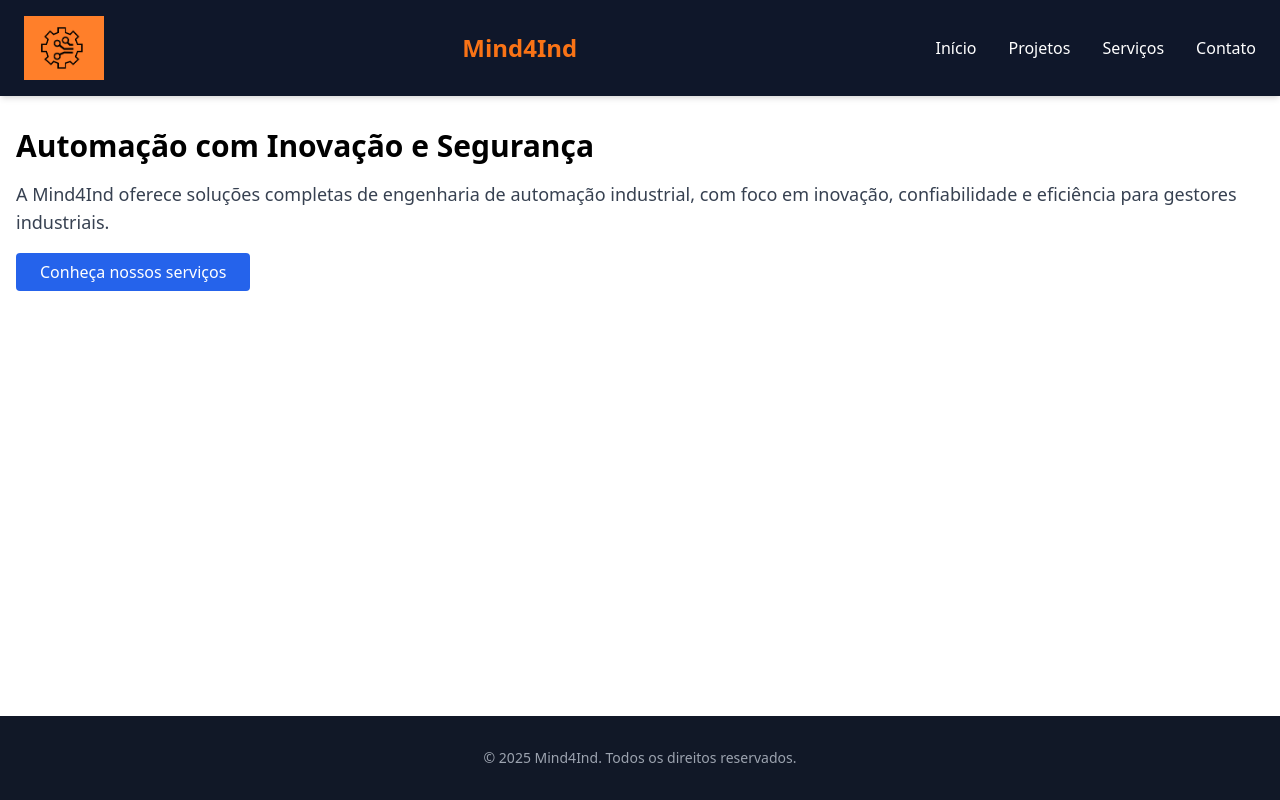
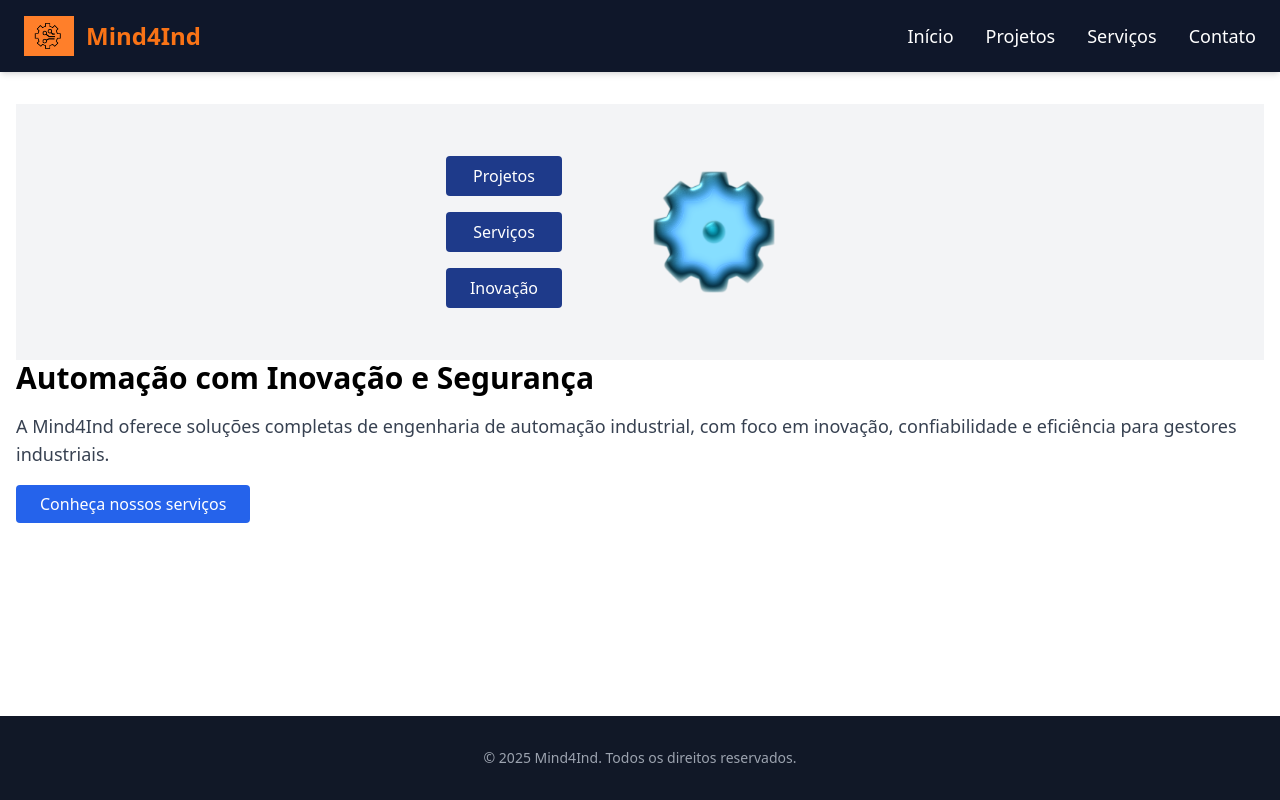
Before and after one commit to Eng-Claudio/site-Automacao, a Next.js app: page / in a window 1280 px wide. Built offline with nearby package versions, Linux system fonts and the light colour scheme.

Commit message:
primeira página

```diff
--- /dev/null
+++ b/components/GearSection.js
@@ -0,0 +1,48 @@
+// components/GearSection.js
+import { useState } from 'react';
+import Image from 'next/image';
+
+export default function GearSection() {
+  const [rotation, setRotation] = useState(0);
+
+  const rotateGear = (angle) => {
+    setRotation(angle);
+  };
+
+  return (
+    <section className="flex flex-col md:flex-row items-center justify-center py-12 gap-8 bg-gray-100">
+      {/* Botões laterais */}
+      <div className="flex flex-col gap-4">
+        <button
+          className="bg-blue-900 text-white px-6 py-2 rounded hover:bg-blue-700 transition"
+          onClick={() => rotateGear(0)}
+        >
+          Projetos
+        </button>
+        <button
+          className="bg-blue-900 text-white px-6 py-2 rounded hover:bg-blue-700 transition"
+          onClick={() => rotateGear(120)}
+        >
+          Serviços
+        </button>
+        <button
+          className="bg-blue-900 text-white px-6 py-2 rounded hover:bg-blue-700 transition"
+          onClick={() => rotateGear(240)}
+        >
+          Inovação
+        </button>
+      </div>
+
+      {/* Engrenagem */}
+      <div className="w-60 h-40 relative transition-transform duration-600 ease-in-out"
+           style={{ transform: `rotate(${rotation}deg)` }}>
+        <Image
+          src="/gear.png" // coloque aqui a engrenagem no public/ com esse nome
+          alt="Engrenagem girando"
+          fill
+          style={{ objectFit: 'contain' }}
+        />
+      </div>
+    </section>
+  );
+}
--- a/components/Navbar.js
+++ b/components/Navbar.js
@@ -1,22 +1,18 @@
-// components/Header.tsx
 import Link from "next/link";
-import Image from 'next/image';
-import { Menu, X } from 'lucide-react';
+import Image from "next/image";
 
 export default function Header() {
   return (
     <header className="bg-[#0f172a] text-white shadow-md">
       <div className="max-w-7xl mx-auto px-6 py-4 flex items-center justify-between">
-        {/* Logo */}
-        <Link href="/">
-          <Image src="/logo-mind4ind.png" alt="Mind4Ind Logo" width={80} height={80} />
+        {/* Logo + Nome */}
+        <Link href="/" className="flex items-center gap-3">
+          <Image src="/logo-mind4ind.png" alt="Mind4Ind Logo" width={50} height={50} />
+          <span className="text-2xl font-bold text-orange-500">Mind4Ind</span>
         </Link>
-        <div className="text-2xl font-bold text-orange-500">
-          Mind4Ind
-        </div>
 
         {/* Navegação */}
-        <nav className="flex gap-8">
+        <nav className="flex gap-8 text-lg">
           <Link href="/" className="hover:text-orange-500 transition-colors duration-200">
             Início
           </Link>
--- a/package.json
+++ b/package.json
@@ -10,6 +10,7 @@
   "author": "",
   "license": "ISC",
   "dependencies": {
+    "clsx": "^2.1.1",
     "lucide-react": "^0.487.0",
     "next": "^15.2.4",
     "react": "^19.1.0",
--- a/pages/index.js
+++ b/pages/index.js
@@ -1,7 +1,11 @@
 
+import GearSection from '../components/GearSection';
 
  export default function Home() {
   return (
+    <>
+    <GearSection />
+    {/* Outras seções */}
     <section>
       <h2 className="text-3xl font-bold mb-4">Automação com Inovação e Segurança</h2>
       <p className="text-lg text-gray-700 mb-6">
@@ -11,5 +15,6 @@
         Conheça nossos serviços
       </a>
     </section>
+    </>
   )
 }
```
Also changed, not shown: public/gear.png (added), 1 other file (tests, documents, lock files or other folders).
